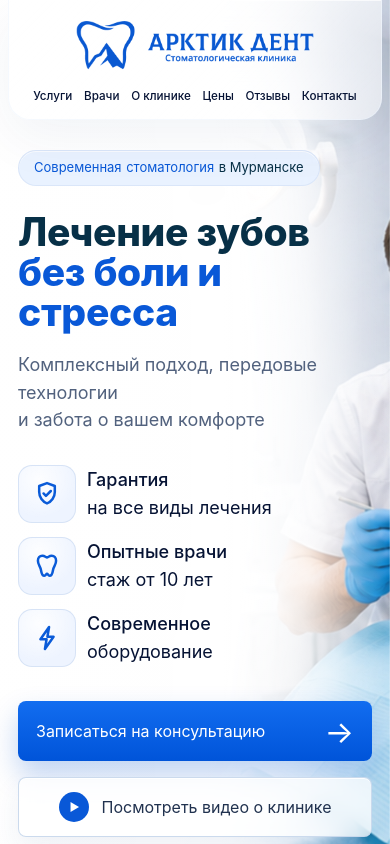
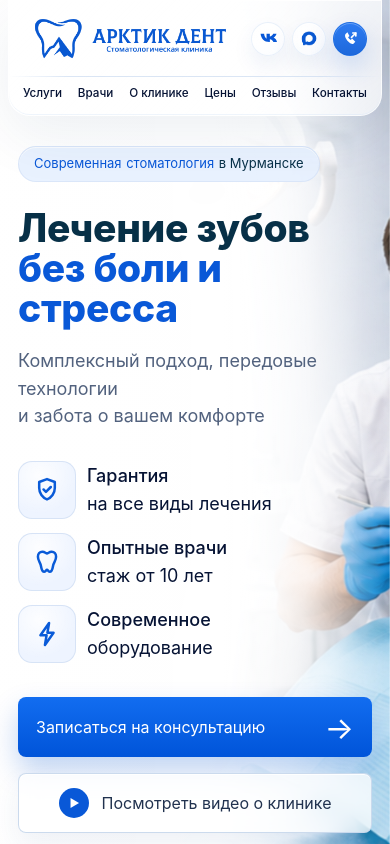
Before and after one commit to SergeyValikov/arcticdent-site, a React (Vite) app: page / in a window 390 px wide. Shown: the top 844 px of the page. Built offline with nearby package versions, Linux system fonts and the light colour scheme.

Commit message:
Stabilize hero layout and consultation card_7

```diff
--- a/src/App.css
+++ b/src/App.css
@@ -11,14 +11,14 @@
     #f3f8ff;
 }
 
-@media (max-width: 860px) {
+@media (max-width: 1024px) {
   .site-shell {
-    --header-height: 116px;
+    --header-height: clamp(118px, 12.2vw, 136px);
   }
 }
 
 @media (max-width: 560px) {
   .site-shell {
-    --header-height: 120px;
+    --header-height: 116px;
   }
 }
--- a/src/components/Header.css
+++ b/src/components/Header.css
@@ -9,7 +9,7 @@
 
 .header {
   display: grid;
-  grid-template-columns: minmax(280px, 360px) minmax(430px, 1fr) 210px;
+  grid-template-columns: minmax(280px, 360px) minmax(430px, 1fr) 230px;
   align-items: center;
   column-gap: clamp(28px, 4vw, 70px);
   width: min(calc(100% - 64px), 1984px);
@@ -47,7 +47,7 @@
   display: flex;
   align-items: center;
   justify-content: center;
-  gap: clamp(36px, 4vw, 62px);
+  gap: clamp(30px, 3.4vw, 54px);
   min-width: 0;
   color: #061334;
   font-size: clamp(15px, 1.05vw, 17px);
@@ -172,8 +172,8 @@
 
 @media (max-width: 1440px) {
   .header {
-    grid-template-columns: minmax(260px, 330px) minmax(390px, 1fr) 190px;
-    column-gap: 34px;
+    grid-template-columns: minmax(250px, 320px) minmax(390px, 1fr) 212px;
+    column-gap: 32px;
     width: min(calc(100% - 36px), 1440px);
     padding-inline: 30px;
   }
@@ -184,14 +184,14 @@
   }
 
   .header__nav {
-    gap: 34px;
+    gap: 28px;
   }
 }
 
 @media (max-width: 1280px) {
   .header {
-    grid-template-columns: minmax(244px, 300px) minmax(360px, 1fr) 168px;
-    column-gap: 24px;
+    grid-template-columns: minmax(226px, 284px) minmax(360px, 1fr) 190px;
+    column-gap: 26px;
     width: min(calc(100% - 28px), 1280px);
     padding-inline: 24px;
   }
@@ -202,7 +202,7 @@
   }
 
   .header__nav {
-    gap: 24px;
+    gap: 18px;
     font-size: 14.5px;
   }
 
@@ -240,44 +240,28 @@
   }
 }
 
-@media (max-width: 1100px) and (min-width: 861px) {
+@media (max-width: 1024px) {
   .header {
-    grid-template-columns: minmax(210px, 258px) minmax(330px, 1fr) 130px;
-    column-gap: 12px;
-    width: calc(100% - 18px);
-    padding-inline: 16px;
-  }
+    --header-pad-x: clamp(18px, 3.6vw, 34px);
 
-  .header__logo img,
-  .logo img {
-    width: clamp(210px, 22.5vw, 250px);
-  }
-
-  .header__nav {
-    gap: clamp(10px, 1.55vw, 16px);
-    font-size: clamp(12.2px, 1.28vw, 13.5px);
-  }
-
-  .header__socials {
-    gap: 8px;
-  }
-
-  .header__social-link {
-    width: 38px;
-    height: 38px;
-  }
-}
-
-@media (max-width: 860px) {
-  .header {
     grid-template-columns: minmax(0, 1fr) auto;
     grid-template-areas:
       "logo socials"
       "nav nav";
     height: auto;
-    min-height: 116px;
-    gap: 9px 14px;
-    padding: 12px 18px 13px;
+    min-height: clamp(118px, 12.2vw, 136px);
+    gap: clamp(10px, 1.4vw, 16px) clamp(16px, 3vw, 28px);
+    padding: clamp(13px, 1.8vw, 20px) var(--header-pad-x) clamp(12px, 1.6vw, 16px);
+    background:
+      linear-gradient(135deg, rgba(255, 255, 255, 0.68) 0%, rgba(255, 255, 255, 0.34) 100%),
+      rgba(255, 255, 255, 0.54);
+    border-color: rgba(255, 255, 255, 0.56);
+    box-shadow:
+      0 20px 58px rgba(16, 54, 105, 0.07),
+      inset 0 1px 0 rgba(255, 255, 255, 0.82),
+      inset 0 -1px 0 rgba(211, 226, 247, 0.36);
+    backdrop-filter: blur(22px) saturate(1.3);
+    -webkit-backdrop-filter: blur(22px) saturate(1.3);
   }
 
   .header__logo {
@@ -286,19 +270,34 @@
 
   .header__logo img,
   .logo img {
-    width: clamp(238px, 46vw, 306px);
+    width: clamp(238px, 31vw, 318px);
   }
 
   .header__nav {
     grid-area: nav;
+    position: relative;
     display: flex;
-    flex-wrap: wrap;
-    justify-content: center;
-    gap: 7px clamp(16px, 3.4vw, 26px);
+    flex-wrap: nowrap;
+    justify-content: space-between;
+    gap: clamp(18px, 4.4vw, 48px);
     width: 100%;
-    font-size: clamp(12px, 1.9vw, 14px);
-    line-height: 1.12;
-    white-space: normal;
+    padding-top: clamp(12px, 1.7vw, 18px);
+    color: #061334;
+    font-size: clamp(14px, 1.55vw, 16px);
+    font-weight: 500;
+    line-height: 1.2;
+    letter-spacing: 0;
+    white-space: nowrap;
+  }
+
+  .header__nav::before {
+    content: "";
+    position: absolute;
+    top: 0;
+    left: calc(-1 * var(--header-pad-x));
+    right: calc(-1 * var(--header-pad-x));
+    height: 1px;
+    background: linear-gradient(90deg, rgba(210, 226, 247, 0) 0%, rgba(196, 214, 238, 0.62) 16%, rgba(196, 214, 238, 0.62) 84%, rgba(210, 226, 247, 0) 100%);
   }
 
   .header__actions {
@@ -307,43 +306,58 @@
 
   .header__socials {
     display: flex;
-    gap: 9px;
+    gap: clamp(10px, 1.7vw, 18px);
   }
 
   .header__social-link {
-    width: 40px;
-    height: 40px;
+    width: clamp(46px, 5.2vw, 58px);
+    height: clamp(46px, 5.2vw, 58px);
   }
 }
 
 @media (max-width: 560px) {
   .header {
-    grid-template-columns: 1fr;
+    --header-pad-x: 14px;
+
+    grid-template-columns: minmax(0, 1fr) auto;
     grid-template-areas:
-      "logo"
-      "nav";
+      "logo socials"
+      "nav nav";
     width: calc(100% - 16px);
-    min-height: 120px;
-    row-gap: 9px;
+    min-height: 116px;
+    gap: 8px 10px;
     padding: 12px 14px 13px;
     border-radius: 0 0 22px 22px;
   }
 
   .header__logo {
-    justify-self: center;
+    justify-self: start;
   }
 
   .header__logo img,
   .logo img {
-    width: clamp(218px, 68vw, 268px);
+    width: clamp(186px, 55vw, 228px);
   }
 
   .header__actions {
-    display: none;
+    display: flex;
+    justify-self: end;
+  }
+
+  .header__socials {
+    gap: 7px;
+  }
+
+  .header__social-link {
+    width: 34px;
+    height: 34px;
   }
 
   .header__nav {
-    gap: 7px clamp(10px, 3vw, 14px);
-    font-size: clamp(11px, 3vw, 12.5px);
+    justify-content: space-between;
+    gap: 0;
+    padding-top: 10px;
+    font-size: clamp(10.2px, 3vw, 12.6px);
+    font-weight: 500;
   }
 }
```
